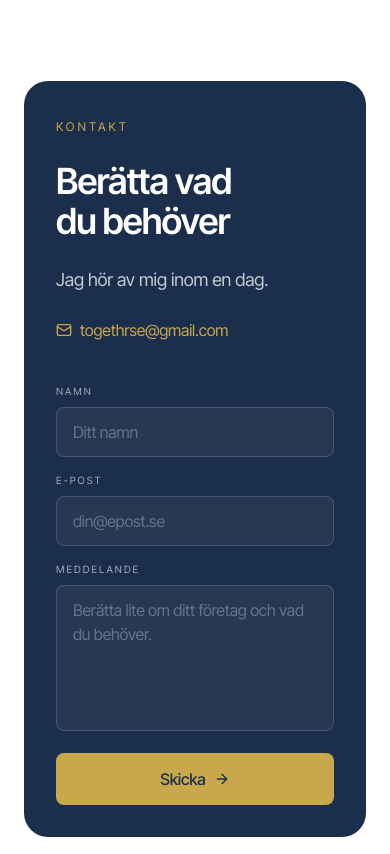
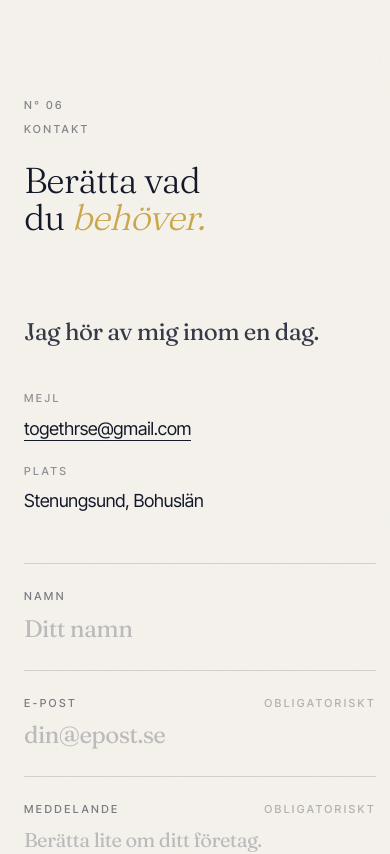
Before and after one commit to ottotf-gif/togethr-se, a React (Vite) app: page / in a window 390 px wide. Shown: the part 5440-6294 px from the top of the page. Built offline with nearby package versions, Linux system fonts and the light colour scheme.

Commit message:
Updated Contact.tsx

```diff
--- a/src/components/Contact.tsx
+++ b/src/components/Contact.tsx
@@ -1,5 +1,5 @@
 import { useState } from 'react';
-import { ArrowRight, CheckCircle2, Loader2, Mail } from 'lucide-react';
+import { Loader2 } from 'lucide-react';
 
 const FORMSPREE_ENDPOINT = 'https://formspree.io/f/xzdwbzzk';
 
@@ -47,61 +47,76 @@ export default function Contact() {
   };
 
   return (
-    <section id="kontakt" className="relative py-24 sm:py-32 bg-white">
-      <div className="max-w-5xl mx-auto px-6">
-        <div className="rounded-3xl bg-navy text-white p-8 sm:p-12 lg:p-16 fade-in">
-          <div className="grid lg:grid-cols-12 gap-10 lg:gap-16 items-start">
-            <div className="lg:col-span-5 space-y-6">
-              <span className="inline-block text-xs uppercase tracking-[0.25em] text-gold">
-                Kontakt
-              </span>
-              <h2 className="text-4xl sm:text-5xl font-semibold tracking-tight text-balance">
-                Berätta vad du behöver
+    <section id="kontakt" className="relative py-28 sm:py-40 bg-cream paper-grain">
+      <div className="max-w-[1400px] mx-auto px-6 sm:px-10 lg:px-16">
+        {/* Header */}
+        <div className="grid grid-cols-12 gap-y-6 mb-20 sm:mb-24 fade-in">
+          <div className="col-span-12 lg:col-span-3 flex flex-col gap-2">
+            <span className="eyebrow text-ink/50">N° 06</span>
+            <span className="eyebrow text-ink/50">Kontakt</span>
+          </div>
+          <div className="col-span-12 lg:col-span-9">
+            <h2 className="font-serif text-[clamp(2.25rem,5.5vw,5rem)] font-light leading-[1.02] text-ink tracking-tight max-w-3xl text-balance">
+              Berätta vad du <span className="font-serif-italic text-gold">behöver.</span>
             </h2>
-              <p className="text-white/75 leading-relaxed text-lg">
+          </div>
+        </div>
+
+        <div className="grid grid-cols-12 gap-y-12 gap-x-8 items-start">
+          {/* Left column — contact info */}
+          <div className="col-span-12 lg:col-span-4 fade-in space-y-10">
+            <p className="font-serif text-2xl text-ink/85 leading-[1.45] tracking-tight">
               Jag hör av mig inom en dag.
             </p>
+            <div className="space-y-5">
+              <div>
+                <div className="eyebrow text-ink/45 mb-2">Mejl</div>
                 <a
                   href="mailto:togethrse@gmail.com"
-                className="inline-flex items-center gap-2 text-gold hover:text-white transition-colors"
+                  className="text-lg text-ink"
                 >
-                <Mail className="w-4 h-4" />
-                togethrse@gmail.com
+                  <span className="link-underline">togethrse@gmail.com</span>
                 </a>
               </div>
-
-            <div className="lg:col-span-7">
-              {status === 'done' ? (
-                <div className="rounded-2xl bg-white/5 border border-gold/30 p-8 flex items-start gap-4">
-                  <CheckCircle2 className="w-6 h-6 text-gold flex-shrink-0 mt-0.5" />
               <div>
-                    <div className="font-medium text-white">
-                      Tack för ditt meddelande!
-                    </div>
-                    <div className="mt-1 text-white/70 text-sm">
-                      Jag hör av mig inom en dag.
+                <div className="eyebrow text-ink/45 mb-2">Plats</div>
+                <div className="text-lg text-ink">Stenungsund, Bohuslän</div>
               </div>
             </div>
           </div>
+
+          {/* Right column — form */}
+          <div className="col-span-12 lg:col-span-7 lg:col-start-6 fade-in">
+            {status === 'done' ? (
+              <div className="border-t border-ink/15 pt-10">
+                <p className="font-serif text-3xl sm:text-4xl text-ink leading-tight tracking-tight">
+                  Tack — meddelandet är{' '}
+                  <span className="font-serif-italic text-gold">mottaget.</span>
+                </p>
+                <p className="mt-6 text-ink/65 leading-relaxed max-w-md">
+                  Jag hör av mig inom en dag.
+                </p>
+              </div>
             ) : (
-                <form onSubmit={submit} className="space-y-4">
-                  <label className="block">
-                    <div className="text-[10px] uppercase tracking-[0.2em] text-white/60 mb-2">
-                      Namn
+              <form onSubmit={submit} className="space-y-0">
+                <label className="block group">
+                  <div className="flex items-baseline justify-between border-t border-ink/15 pt-6 pb-2">
+                    <span className="eyebrow text-ink/55">Namn</span>
                   </div>
                   <input
                     type="text"
                     name="name"
                     value={name}
                     onChange={(e) => setName(e.target.value)}
-                      className="w-full bg-white/5 border border-white/15 rounded-lg px-4 py-3 text-white placeholder-white/30 focus:outline-none focus:border-gold transition-colors"
+                    className="w-full bg-transparent text-2xl font-serif text-ink placeholder-ink/25 focus:outline-none pb-6 border-b border-transparent focus:border-ink/20 transition-colors"
                     placeholder="Ditt namn"
                   />
                 </label>
 
-                  <label className="block">
-                    <div className="text-[10px] uppercase tracking-[0.2em] text-white/60 mb-2">
-                      E-post
+                <label className="block group">
+                  <div className="flex items-baseline justify-between border-t border-ink/15 pt-6 pb-2">
+                    <span className="eyebrow text-ink/55">E-post</span>
+                    <span className="eyebrow text-ink/30">Obligatoriskt</span>
                   </div>
                   <input
                     type="email"
@@ -109,50 +124,55 @@ export default function Contact() {
                     value={email}
                     onChange={(e) => setEmail(e.target.value)}
                     required
-                      className="w-full bg-white/5 border border-white/15 rounded-lg px-4 py-3 text-white placeholder-white/30 focus:outline-none focus:border-gold transition-colors"
+                    className="w-full bg-transparent text-2xl font-serif text-ink placeholder-ink/25 focus:outline-none pb-6 border-b border-transparent focus:border-ink/20 transition-colors"
                     placeholder="din@epost.se"
                   />
                 </label>
 
-                  <label className="block">
-                    <div className="text-[10px] uppercase tracking-[0.2em] text-white/60 mb-2">
-                      Meddelande
+                <label className="block group">
+                  <div className="flex items-baseline justify-between border-t border-ink/15 pt-6 pb-2">
+                    <span className="eyebrow text-ink/55">Meddelande</span>
+                    <span className="eyebrow text-ink/30">Obligatoriskt</span>
                   </div>
                   <textarea
                     name="message"
                     value={message}
                     onChange={(e) => setMessage(e.target.value)}
                     required
-                      rows={5}
-                      className="w-full bg-white/5 border border-white/15 rounded-lg px-4 py-3 text-white placeholder-white/30 focus:outline-none focus:border-gold transition-colors resize-none"
-                      placeholder="Berätta lite om ditt företag och vad du behöver."
+                    rows={4}
+                    className="w-full bg-transparent text-xl font-serif text-ink placeholder-ink/25 focus:outline-none pb-6 resize-none border-b border-transparent focus:border-ink/20 transition-colors"
+                    placeholder="Berätta lite om ditt företag."
                   />
                 </label>
 
+                <div className="border-t border-ink/15 pt-8">
                   <button
                     type="submit"
                     disabled={status === 'loading'}
-                    className="group inline-flex items-center justify-center gap-2 w-full sm:w-auto px-7 py-3.5 rounded-lg bg-gold text-navy font-medium hover:bg-white transition-colors disabled:opacity-60 disabled:cursor-not-allowed"
+                    className="group inline-flex items-center gap-3 text-base text-ink disabled:opacity-50"
                   >
                     {status === 'loading' ? (
                       <>
                         <Loader2 className="w-4 h-4 animate-spin" />
-                        Skickar...
+                        <span>Skickar…</span>
                       </>
                     ) : (
                       <>
-                        Skicka
-                        <ArrowRight className="w-4 h-4 group-hover:translate-x-1 transition-transform" />
+                        <span className="link-underline">Skicka meddelande</span>
+                        <span
+                          aria-hidden
+                          className="inline-block w-8 h-px bg-ink group-hover:w-12 transition-all duration-500"
+                        />
                       </>
                     )}
                   </button>
 
                   {status === 'error' && (
-                    <div className="text-sm text-red-300 mt-2">{errorMsg}</div>
+                    <p className="mt-4 text-sm text-red-700/80">{errorMsg}</p>
                   )}
+                </div>
               </form>
             )}
-            </div>
           </div>
         </div>
       </div>
```
Lines whose indentation alone changed are shown as unchanged.
